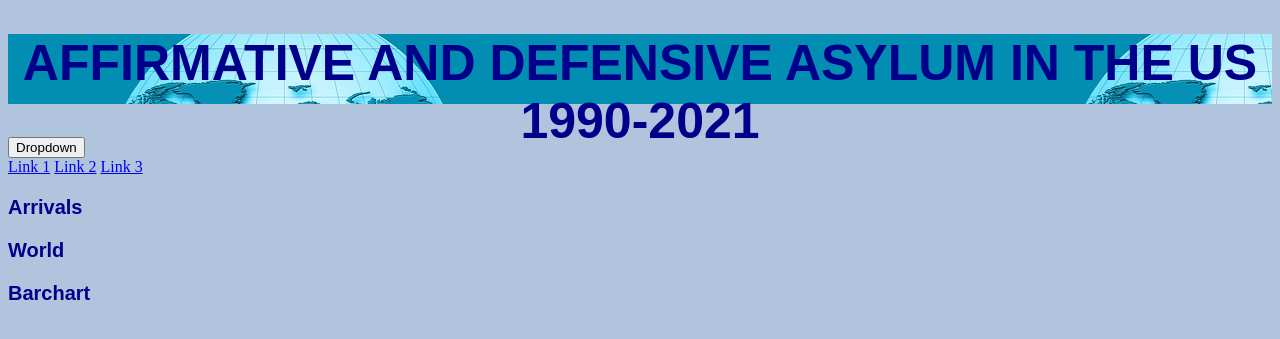
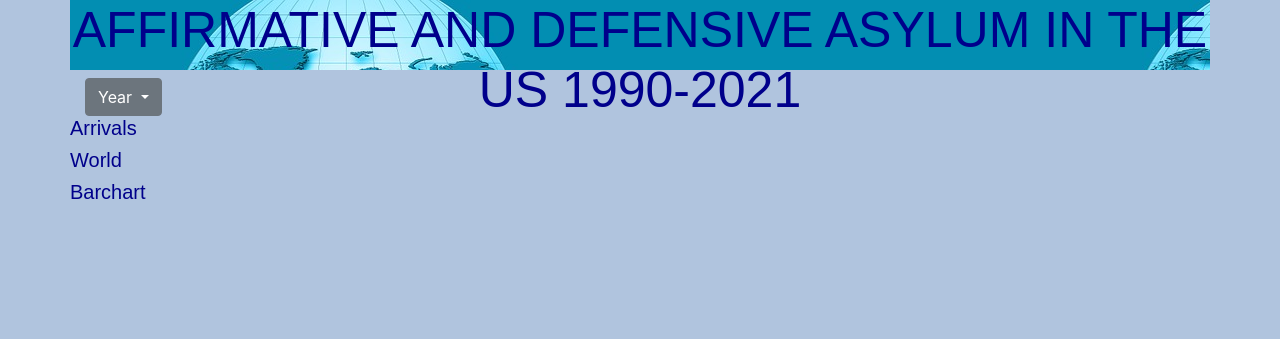
Before and after one commit to ASwigart/groupproject-3, a Flask app: template templates/index.html in a window 1280 px wide. Shown: the top 339 px of the page. Run offline with Flask 2, Linux system fonts and the light colour scheme; the template is opened without the code that fills it, so the values that code supplies are empty; some libraries are stand-ins or nearby versions.

Commit message:
bootstrap changes

```diff
--- a/style.css
+++ b/style.css
@@ -5,13 +5,21 @@ h1 {
     font-size: 50px;
     background-image: url("globe_header.jpg");
     height: 70px;
+    width: 100%;
     text-align: center;
+  }
+
+class.container {
+  margin-left: auto;
+  margin-right: auto;
+  width: 100%;
+  padding: 0%;
   }
 
   h3 {
     color: darkblue;
     font-size: 20px;
-    font-family: Arial, Helvetica, sans-serif;
+    font-family: Arial, Helvetica, sans-serif;;
   }
 
   body {
--- a/templates/index.html
+++ b/templates/index.html
@@ -6,23 +6,57 @@
   <meta name="viewport" content="width=device-width, initial-scale=1.0">
   <meta http-equiv="X-UA-Compatible" content="ie=edge">
   <title>US ASYLUM</title>
+  <link rel="stylesheet" href="https://stackpath.bootstrapcdn.com/bootstrap/4.3.1/css/bootstrap.min.css" integrity="sha384-ggOyR0iXCbMQv3Xipma34MD+dH/1fQ784/j6cY/iJTQUOhcWr7x9JvoRxT2MZw1T" crossorigin="anonymous">
   <link rel="stylesheet" href="../style.css">
 </head>
 
 <body>
+  <!-- big header -->
   <div class="container">
     <div class="row">
         <h1>AFFIRMATIVE AND DEFENSIVE ASYLUM IN THE US 1990-2021</h1>
       </div>
-    </div>
-    <div class="dropdown">
-      <button class="dropbtn" class="dropbtn">Dropdown</button>
-      <div class="dropdown-content">
-        <a href="#">Link 1</a>
-        <a href="#">Link 2</a>
-        <a href="#">Link 3</a>
+      <!-- dropdown button -->
+      <div class="dropdown">
+        <button class="btn btn-secondary dropdown-toggle" type="button" id="dropdownMenuButton" data-toggle="dropdown" aria-haspopup="true" aria-expanded="false">
+          Year
+        </button>
+        <div class="dropdown-menu" aria-labelledby="dropdownMenuButton">
+          <a class="dropdown-item" href="#">1990</a>
+          <a class="dropdown-item" href="#">1991</a>
+          <a class="dropdown-item" href="#">1992</a>
+          <a class="dropdown-item" href="#">1993</a>
+          <a class="dropdown-item" href="#">1994</a>
+          <a class="dropdown-item" href="#">1995</a>
+          <a class="dropdown-item" href="#">1996</a>
+          <a class="dropdown-item" href="#">1997</a>
+          <a class="dropdown-item" href="#">1998</a>
+          <a class="dropdown-item" href="#">1999</a>
+          <a class="dropdown-item" href="#">2000</a>
+          <a class="dropdown-item" href="#">2001</a>
+          <a class="dropdown-item" href="#">2002</a>
+          <a class="dropdown-item" href="#">2003</a>
+          <a class="dropdown-item" href="#">2004</a>
+          <a class="dropdown-item" href="#">2005</a>
+          <a class="dropdown-item" href="#">2006</a>
+          <a class="dropdown-item" href="#">2007</a>
+          <a class="dropdown-item" href="#">2008</a>
+          <a class="dropdown-item" href="#">2009</a>
+          <a class="dropdown-item" href="#">2010</a>
+          <a class="dropdown-item" href="#">2011</a>
+          <a class="dropdown-item" href="#">2012</a>
+          <a class="dropdown-item" href="#">2013</a>
+          <a class="dropdown-item" href="#">2014</a>
+          <a class="dropdown-item" href="#">2015</a>
+          <a class="dropdown-item" href="#">2016</a>
+          <a class="dropdown-item" href="#">2017</a>
+          <a class="dropdown-item" href="#">2018</a>
+          <a class="dropdown-item" href="#">2019</a>
+          <a class="dropdown-item" href="#">2020</a>
+          <a class="dropdown-item" href="#">2021</a>
+        </div>
       </div>
-    </div>
+      <!-- sections for visualizations -->
     <div class="row">
         <div class="panel panel-primary">
           <div class="panel-heading">
@@ -48,19 +82,22 @@
         </div>
       </div>
       <div class="col-md-5">
-        <div id="bar"></div>
+        <div id="Arrivals"></div>
+      </div>
     <div class="row">
       <div class="col-md-12">
-        <div id="bubble"></div>
+        <div id="World"></div>
       </div>
       <div class="row">
         <div class="col-md-12">
-          <div id="arrivals"></div>
+          <div id="Barchart"></div>
         </div>
     </div>
   </div>
 
-  <script src="logic.js"></script>
+  <!-- js & bootstrap scripts -->
+  <script src="../logic.js"></script>
+  <script src="https://stackpath.bootstrapcdn.com/bootstrap/4.3.1/js/bootstrap.min.js" integrity="sha384-JjSmVgyd0p3pXB1rRibZUAYoIIy6OrQ6VrjIEaFf/nJGzIxFDsf4x0xIM+B07jRM" crossorigin="anonymous"></script>
 
 </body>
 
```
Also changed, not shown: 1 other file.
